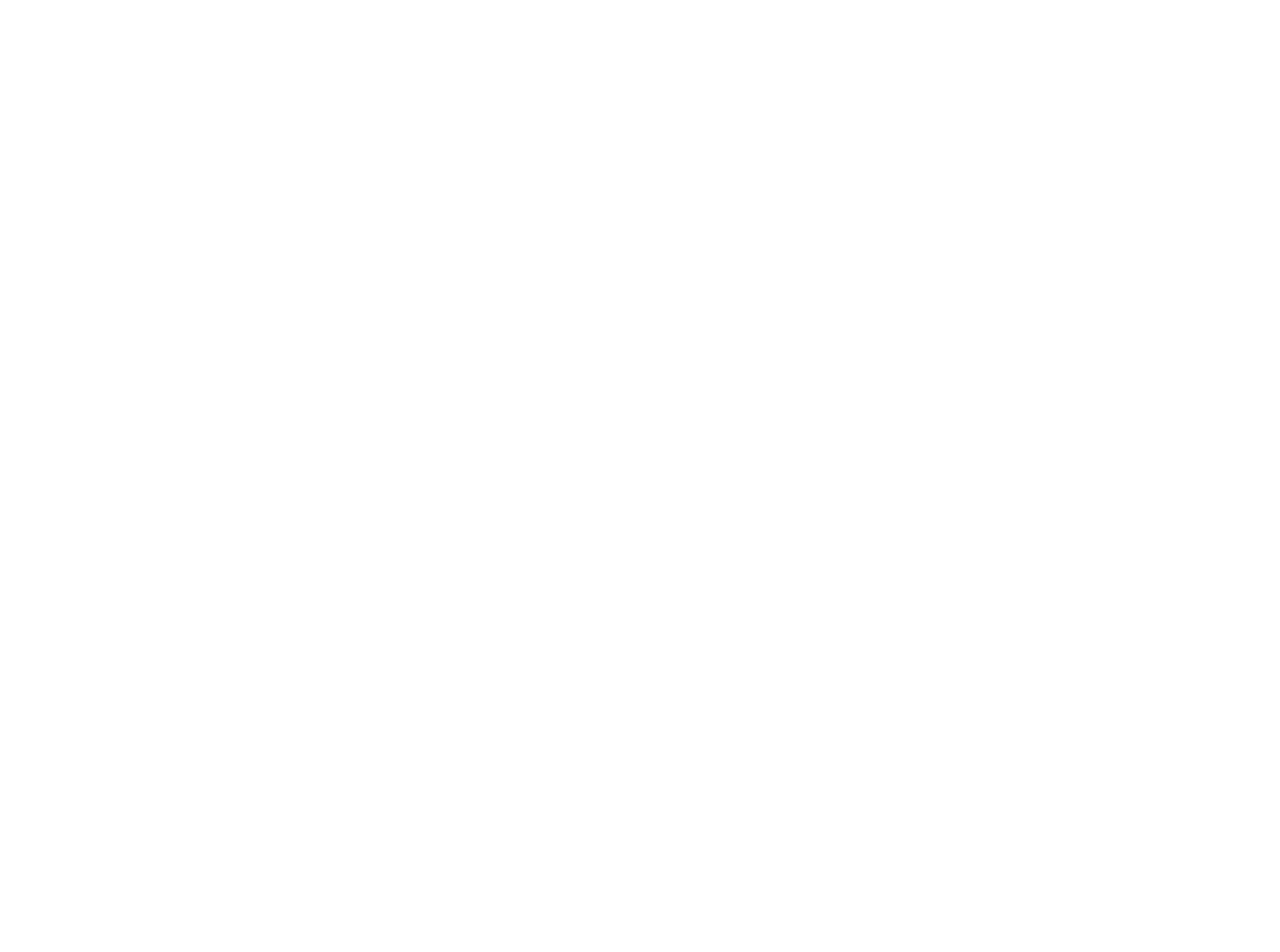
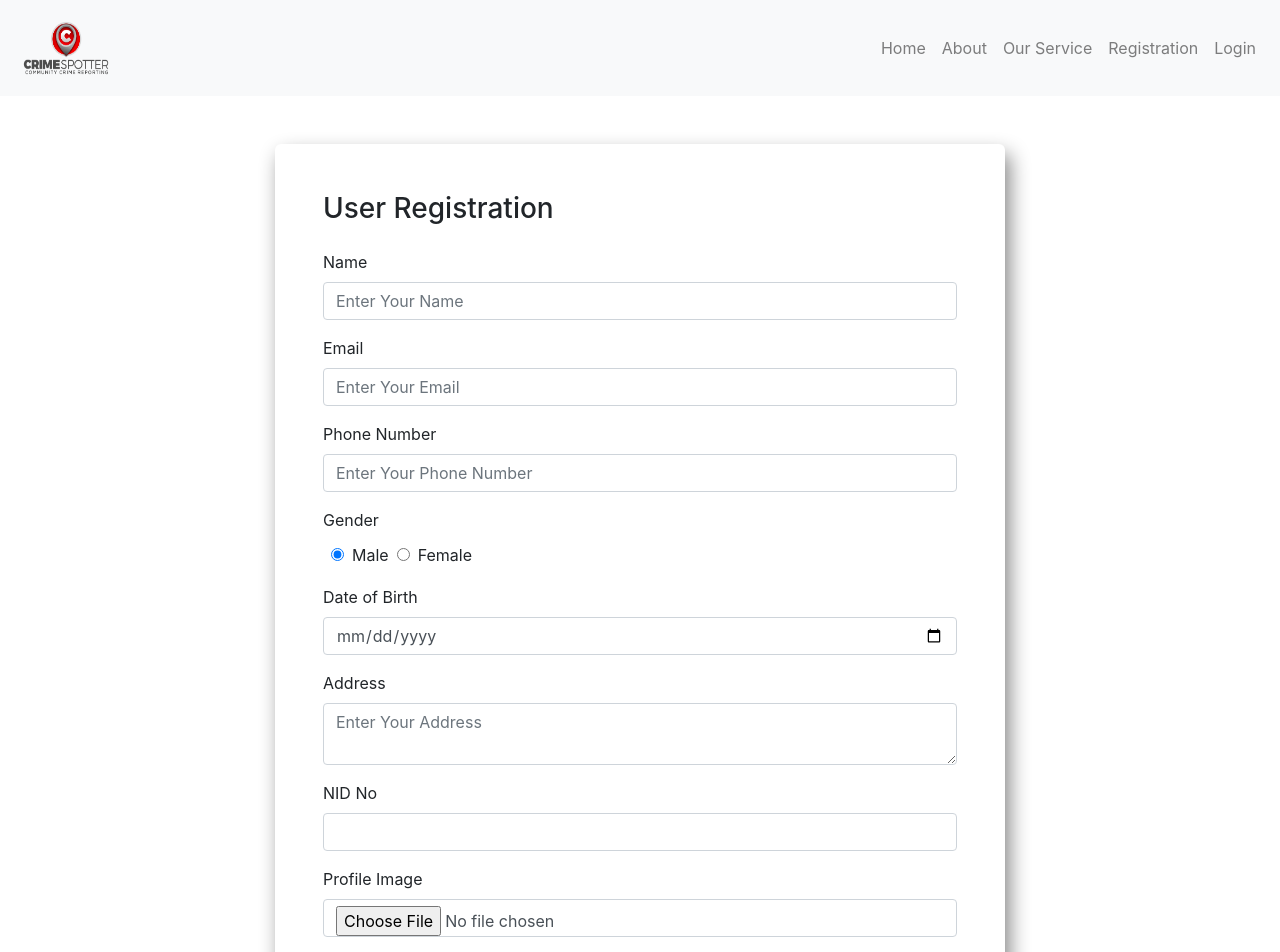
Before and after one commit to akazad1235/Online-Crime-Reporting-System-Client-Side, a React (Create React App) app: page /resigtraion in a window 1280 px wide. Shown: the top 952 px of the page. Before the commit the page ends 800 px from the top, so only its background shows below. Built offline with nearby package versions, Linux system fonts and the light colour scheme.

Commit message:
User Register Added

```diff
--- a/src/App.js
+++ b/src/App.js
@@ -6,6 +6,7 @@ import {
   Link
 } from "react-router-dom";
 import HomePage from './Pages/HomePage';
+import Registration from './Pages/Registration';
 
 
 function App() {
@@ -15,10 +16,13 @@ function App() {
       <Router>
         <Switch>
             <Route path="/home">
-              <HomePage />
+              <HomePage/>
             </Route>
             <Route exact path="/">
-              <HomePage />
+              <HomePage/>
+            </Route>
+            <Route path="/resigtraion">
+                <Registration/>
             </Route>
           </Switch>
       </Router>
--- /dev/null
+++ b/src/Assets/css/register.css
@@ -0,0 +1,4 @@
+.form-container{
+    box-shadow: 5px 10px 20px #888888;
+    border-radius: 6px;
+}
--- a/src/Assets/css/style.css
+++ b/src/Assets/css/style.css
@@ -6,3 +6,4 @@
 @import './blog.css';
 @import './footer.css';
 @import './subscribe.css';
+@import './register.css';
--- /dev/null
+++ b/src/Pages/Registration.js
@@ -0,0 +1,70 @@
+import React from 'react';
+import { Col, Container, Row } from 'react-bootstrap';
+
+import NavbarDesktop from '../Components/Common/NavbarDesktop';
+import Footer from '../Components/Footer';
+
+const Registration = () => {
+    return (
+        <div>
+            <NavbarDesktop/>
+            <Container>
+                <Row>
+                    <Col lg={8} className="m-auto">
+                        <div className=" form-container my-5 p-5">
+                        <h3 className="mb-4">User Registration </h3>
+                        <form>
+                               <div className="form-group">
+                                  <label for="name">Name</label>
+                                 <input type="text" className="form-control" id="name" name="name" placeholder="Enter Your Name"/>
+                               </div>
+                               <div className="form-group">
+                                  <label for="email-id">Email</label>
+                                 <input type="text" className="form-control" id="email-id" name="email" placeholder="Enter Your Email"/>
+                               </div>
+                               <div className="form-group">
+                                  <label for="phone-number">Phone Number</label>
+                                 <input type="text" className="form-control" id="phone-numbe" name="phone" placeholder="Enter Your Phone Number"/>
+                               </div>
+                               <div className="form-group">
+                                  <label for="phone-number">Gender</label><br/>
+                                  <input type="radio" className="m-2" name="gender" value="male" id="male" checked/>
+                                  <lebel for="male">Male</lebel>
+                                  <input type="radio" className="m-2" name="gender" value="female" id="female"/>
+                                  <lebel for="female">Female</lebel>
+                               </div>
+                               <div className="form-group">
+                                  <label for="dof">Date of Birth</label>
+                                  <input type="date" className="form-control" id="dof" name="dof" />
+                               </div>
+                               <div className="form-group">
+                                  <label for="dof">Address</label>
+                                  <textarea className="form-control" placeholder="Enter Your Address"></textarea>
+                               </div>
+                               <div className="form-group">
+                                  <label for="nid-no">NID No</label>
+                                  <input type="text" className="form-control" id="nid-no" name="nid" />
+                               </div>
+                               <div className="form-group">
+                                  <label for="img">Profile Image</label>
+                                 <input type="file" className="form-control" id="img" />
+                               </div>
+                               <div className="form-group">
+                                  <label for="pass">Password</label>
+                                 <input type="password" className="form-control" id="pass" name="passowrd minimum 6 charecture"/>
+                               </div>
+                               <div className="form-group">
+                                  <label for="pass"></label>
+                                 <input type="submit" className=" btn btn-success" id="pass" name="passowrd"/>
+                               </div>
+                        </form>
+                        </div>
+                    </Col>
+                </Row>
+            </Container>
+            <Footer/>
+        </div>
+    );
+};
+
+export default Registration;
```
